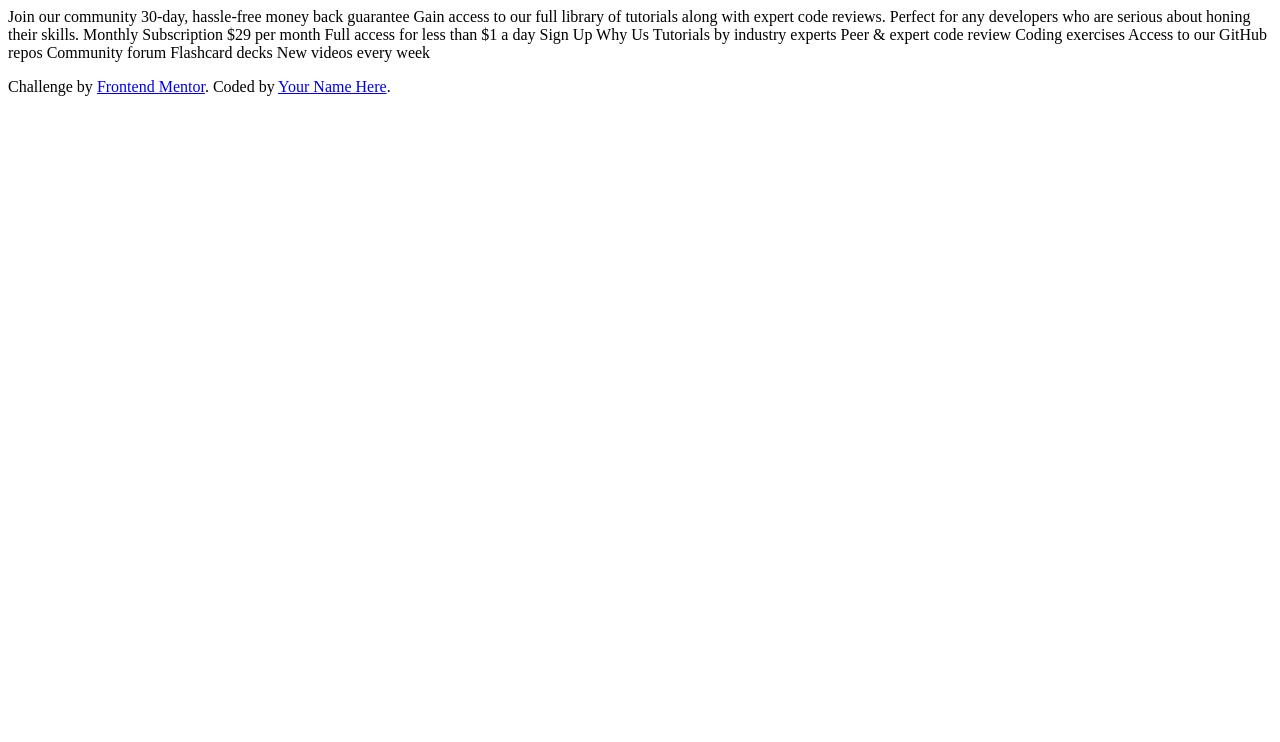
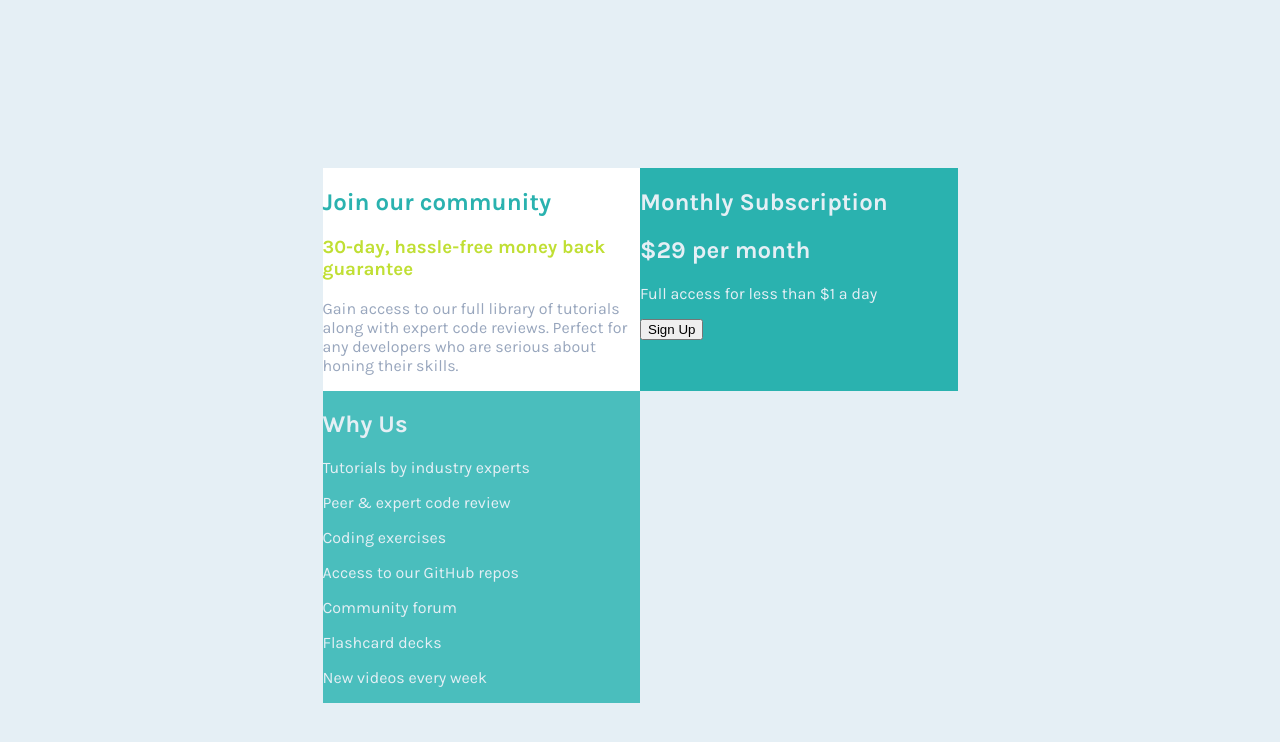
Before and after one commit to Renaisani/single-price-grid-component, a plain HTML site: page index.html in a window 1280 px wide. Drawn offline with Linux system fonts and the light colour scheme.

Commit message:
Impliment sass into project

```diff
--- /dev/null
+++ b/css/styles.scss
@@ -0,0 +1,69 @@
+
+////////// Varibles /////////
+$LightTextColor : hsl(204, 43%, 93%);
+
+
+////////// Global styles ///////////
+
+body {
+    min-height: 100vh;
+    background-color: hsl(204, 43%, 93%);
+}
+
+
+////////  Grid  /////////
+.grid {
+    display: grid;
+    min-height: inherit;
+    grid-template-columns: 1fr;
+    place-items: center;
+}
+
+.innerGrid {
+    display: grid;
+    width: 635px;
+    height: 480px;
+    grid-template-columns: 1fr 1fr;
+}
+
+.container {
+    font-family: 'Karla', sans-serif;
+}
+
+.join {
+    background-color: white;
+    h1 {
+        color: hsl(179, 62%, 43%);
+    }
+    h3 {
+        color: hsl(71, 73%, 54%);
+    }
+    p {
+        color: hsl(218, 22%, 67%);
+    }
+}
+
+.subscription {
+    background-color: hsl(179, 62%, 43%);
+    color: $LightTextColor;
+
+}
+
+.explanation {
+    background-color: #4abebd;
+    color: $LightTextColor;
+}
+
+
+
+///////// Footer ////////////////
+footer {
+     top: 90%;
+}
+.attribution {
+    font-size: 11px;
+    text-align: center;
+    a {
+        color: hsl(228, 45%, 44%);
+    }
+}
--- a/index.html
+++ b/index.html
@@ -5,45 +5,51 @@
   <meta name="viewport" content="width=device-width, initial-scale=1.0"> <!-- displays site properly based on user's device -->
 
   <link rel="icon" type="image/png" sizes="32x32" href="./images/favicon-32x32.png">
-  <link rel="stylesheet" href="style.css">
+  <link rel="preconnect" href="https://fonts.googleapis.com">
+  <link rel="preconnect" href="https://fonts.gstatic.com" crossorigin>
+  <link href="https://fonts.googleapis.com/css2?family=Karla:wght@400;700&display=swap" rel="stylesheet">
+  <link rel="stylesheet" href="css/styles.css">
 
   <title>Frontend Mentor | Single Price Grid Component</title>
 </head>
 <body>
   <section class="grid">
-    Join our community
+    <div class="innerGrid">
+      <div class="container join">
+        <h1>Join our community</h1>
+        <h3>30-day, hassle-free money back guarantee</h3>
+        <p>Gain access to our full library of tutorials along with expert code reviews.
+          Perfect for any developers who are serious about honing their skills.</p>
+      </div>
 
-    30-day, hassle-free money back guarantee
+      <div class="container subscription">
+        <h2>Monthly Subscription</h2>
+        <h2>&dollar;29 <span>per month</span></h2>
+        <p>Full access for less than &dollar;1 a day</p>
+        <button>Sign Up</button>
+      </div>
 
-    Gain access to our full library of tutorials along with expert code reviews.
-    Perfect for any developers who are serious about honing their skills.
+      <div class="container explanation">
+        <h2>Why Us</h2>
+        <p>Tutorials by industry experts</p>
+        <p>Peer &amp; expert code review</p>
+        <p>Coding exercises</p>
+        <p>Access to our GitHub repos</p>
+        <p>Community forum</p>
+        <p>Flashcard decks</p>
+        <p>New videos every week</p>
+      </div>
+    </div>
 
-    Monthly Subscription
-
-    &dollar;29 per month
-
-    Full access for less than &dollar;1 a day
-
-    Sign Up
-
-    Why Us
-
-    Tutorials by industry experts
-    Peer &amp; expert code review
-    Coding exercises
-    Access to our GitHub repos
-    Community forum
-    Flashcard decks
-    New videos every week
 
   </section>
 
 
-  <footer>
+  <!-- <footer>
     <p class="attribution">
       Challenge by <a href="https://www.frontendmentor.io?ref=challenge" target="_blank">Frontend Mentor</a>.
       Coded by <a href="#">Your Name Here</a>.
     </p>
-  </footer>
+  </footer> -->
 </body>
 </html>
```
Also changed, not shown: css/styles.css, 1 other file.
